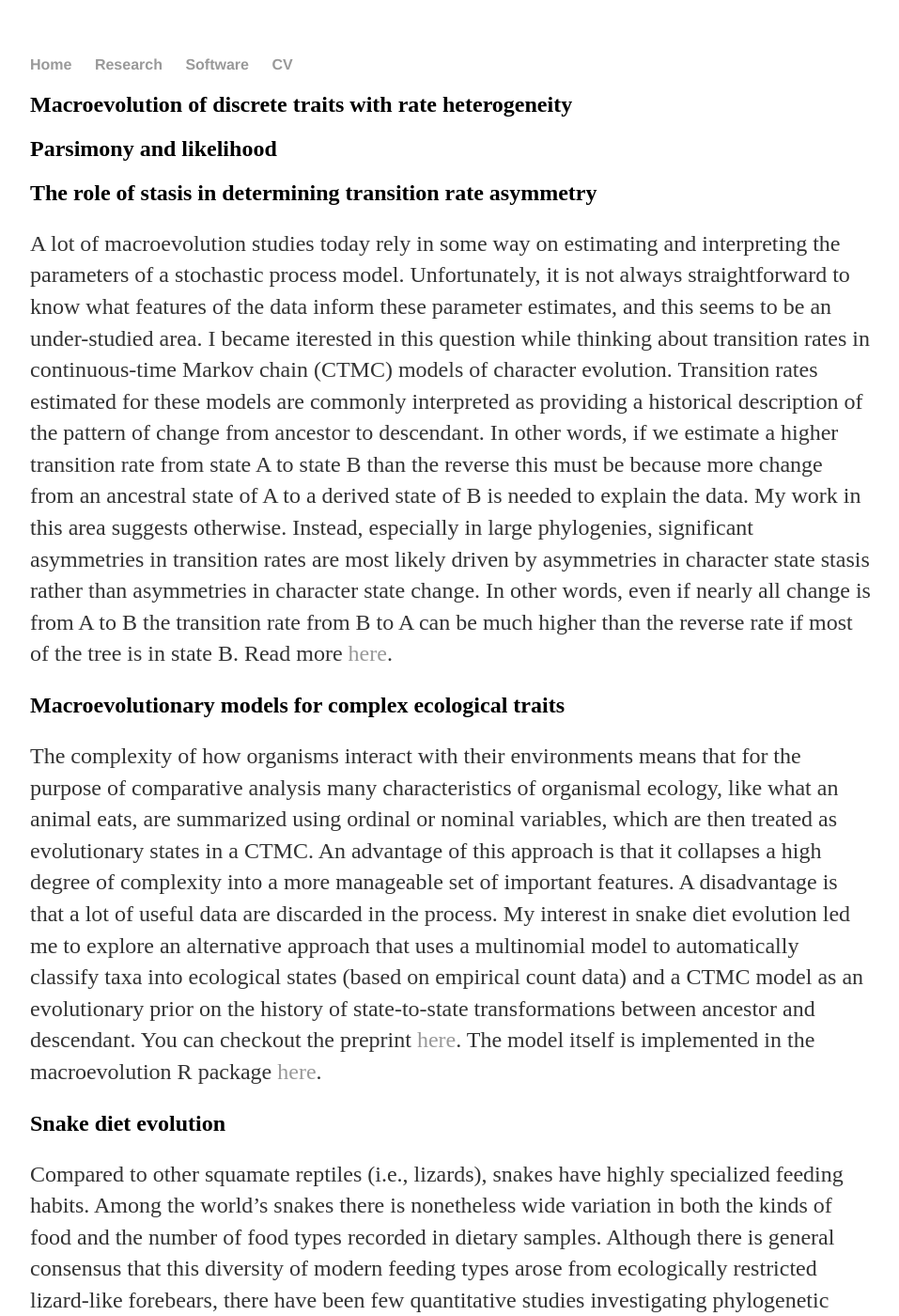
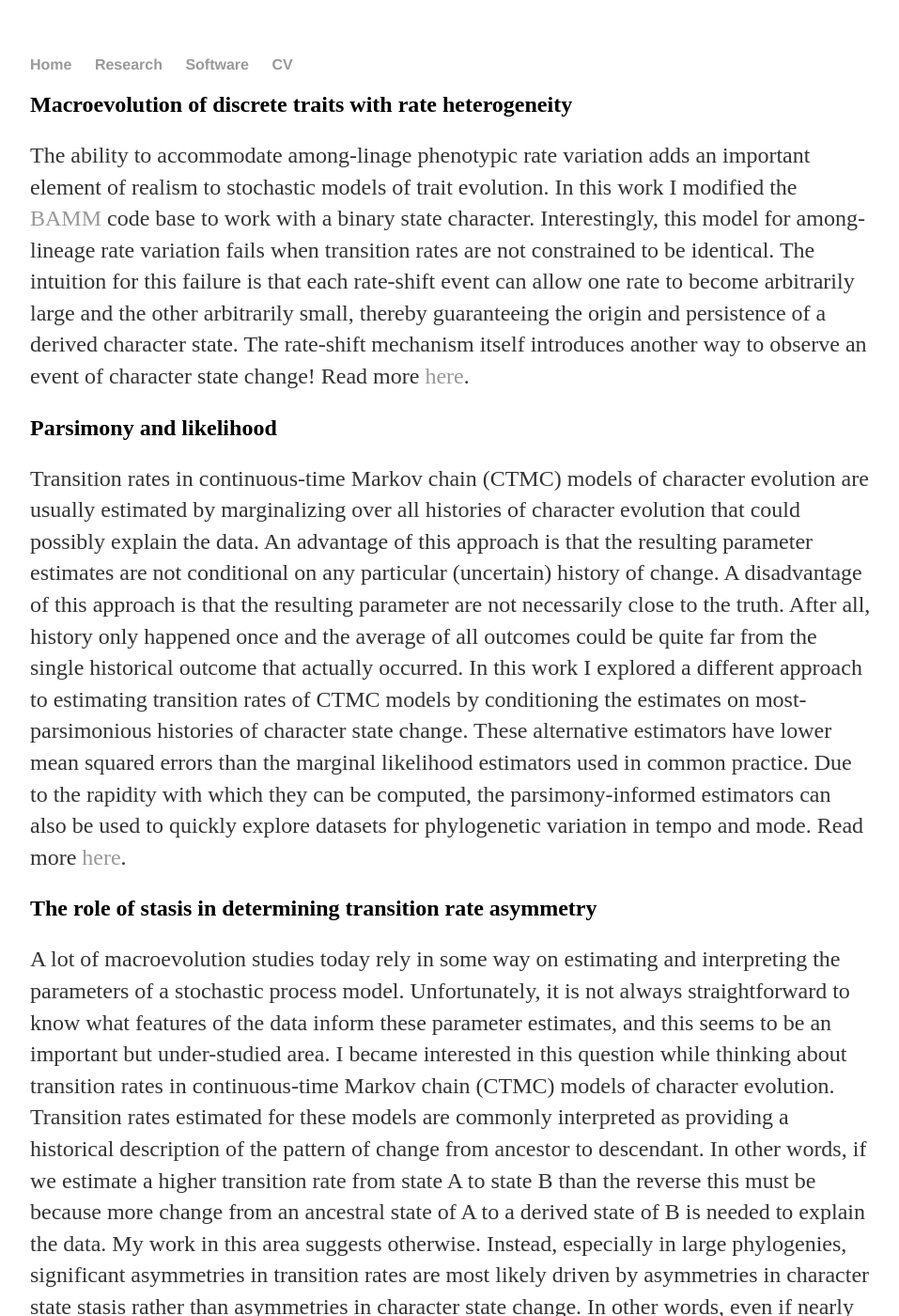
Before and after one commit to blueraleigh/blueraleigh.github.io, a Jekyll site: the page built from research/index.md, in a window 1280 px wide and 1400 px high. Shown: the whole window at 94% size, without its empty margins (160-1117 px from the left). Built offline with Jekyll 4.4.1, drawn with Linux system fonts in a browser that asks for light colours; some of the changed text lies outside the part shown.

Commit message:
Update research

```diff
--- a/research/index.md
+++ b/research/index.md
@@ -6,15 +6,43 @@ style: main
 
 ## Macroevolution of discrete traits with rate heterogeneity
 
+The ability to accommodate among-linage phenotypic rate variation
+adds an important element of realism to stochastic models of trait evolution. In this
+work I modified the [BAMM](http://bamm-project.org) code base to work with a
+binary state character.
+Interestingly, this model for among-lineage rate variation fails when transition
+rates are not constrained to be identical. The intuition for this failure is that
+each rate-shift event can allow one rate to become arbitrarily large and the
+other arbitrarily small, thereby guaranteeing the origin and persistence of a derived
+character state. The rate-shift mechanism itself introduces another way to observe
+an event of character state change!
+Read more [here](https://blueraleigh.github.io/research).
+
 ## Parsimony and likelihood
+
+Transition rates in continuous-time Markov chain (CTMC) models of character
+evolution are usually estimated by marginalizing over all histories of character
+evolution that could possibly explain the data. An advantage of this approach is
+that the resulting parameter estimates are not conditional on any particular
+(uncertain) history of change. A disadvantage of this approach is that the resulting parameter
+are not necessarily close to the truth. After all, history only happened once
+and the average of all outcomes could be quite far from the single historical
+outcome that actually occurred. In this work I explored a different approach to
+estimating transition rates of CTMC models by conditioning the estimates on
+most-parsimonious histories of character state change. These alternative
+estimators have lower mean squared errors than the marginal likelihood estimators
+used in common practice. Due to the rapidity with which they can be computed,
+the parsimony-informed estimators can also be used to quickly explore datasets
+for phylogenetic variation in tempo and mode. Read more [here](https://blueraleigh.github.io/research).
+
 
 ## The role of stasis in determining transition rate asymmetry
 
 A lot of macroevolution studies today rely in some way on estimating and
 interpreting the parameters of a stochastic process model. Unfortunately, it is
 not always straightforward to know what features of the data inform these
-parameter estimates, and this seems to be an under-studied area. I became
-iterested in this question while thinking about transition rates in continuous-time
+parameter estimates, and this seems to be an important but under-studied area. I became
+interested in this question while thinking about transition rates in continuous-time
 Markov chain (CTMC) models of character evolution.
 Transition rates estimated for these models are commonly interpreted as providing
 a historical description of the pattern of change from ancestor to descendant.
```
Also changed, not shown: software/index.md (+1 -1 lines).
